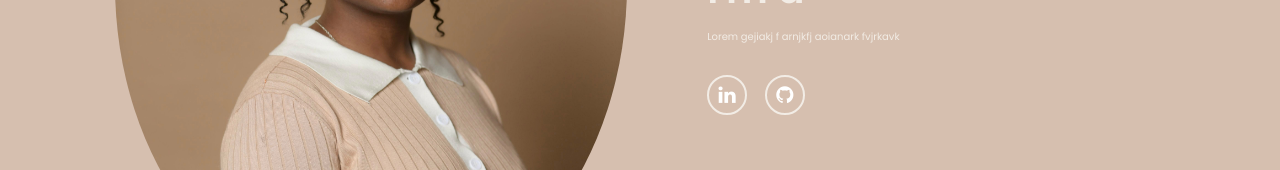
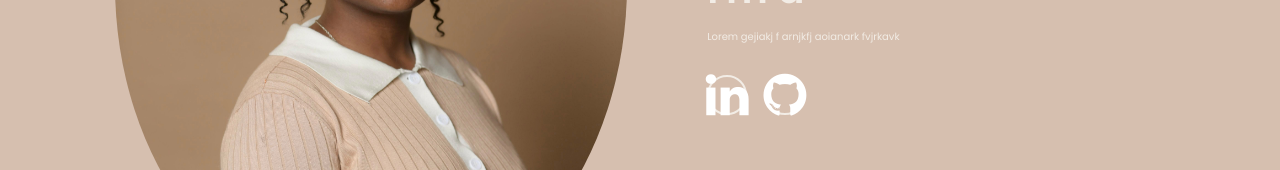
Before and after one commit to akeenahall42029/akeenahall.io, a plain HTML site: page index.html in a window 1280 px wide. Shown: the part 413-583 px from the top of the page. Drawn offline with nearby package versions, Linux system fonts and the light colour scheme; a web font is replaced by a local one.

Commit message:
increased logo size

```diff
--- a/index.html
+++ b/index.html
@@ -38,8 +38,8 @@
                 </script>
                 <p> Lorem gejiakj f arnjkfj aoianark fvjrkavk </p>
                 <div class = "social_icons">
-                    <a href = "https://www.linkedin.com/in/akeenahall/"><i class = "fa fa-linkedin"></i> </a>
-                    <a href = "https://github.com/akeenahall42029/"><i class = "fa fa-github"></i> </a>
+                    <a href = "https://www.linkedin.com/in/akeenahall/"><i class = "fa fa-linkedin" style ="font-size: 50px"></i> </a>
+                    <a href = "https://github.com/akeenahall42029/"><i class = "fa fa-github" style ="font-size: 50px"></i> </a>
                 </div>
             </div>
         </section>
```
